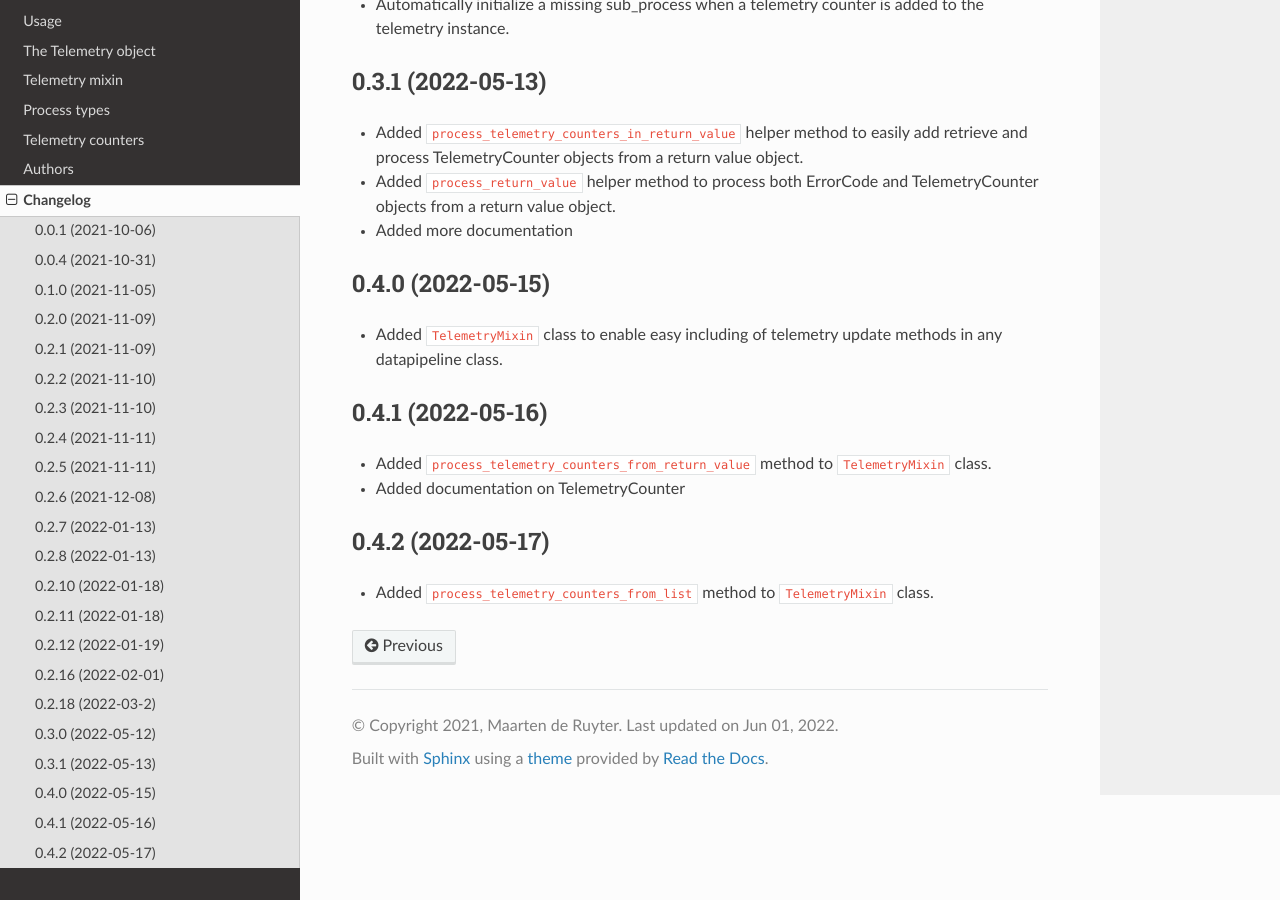
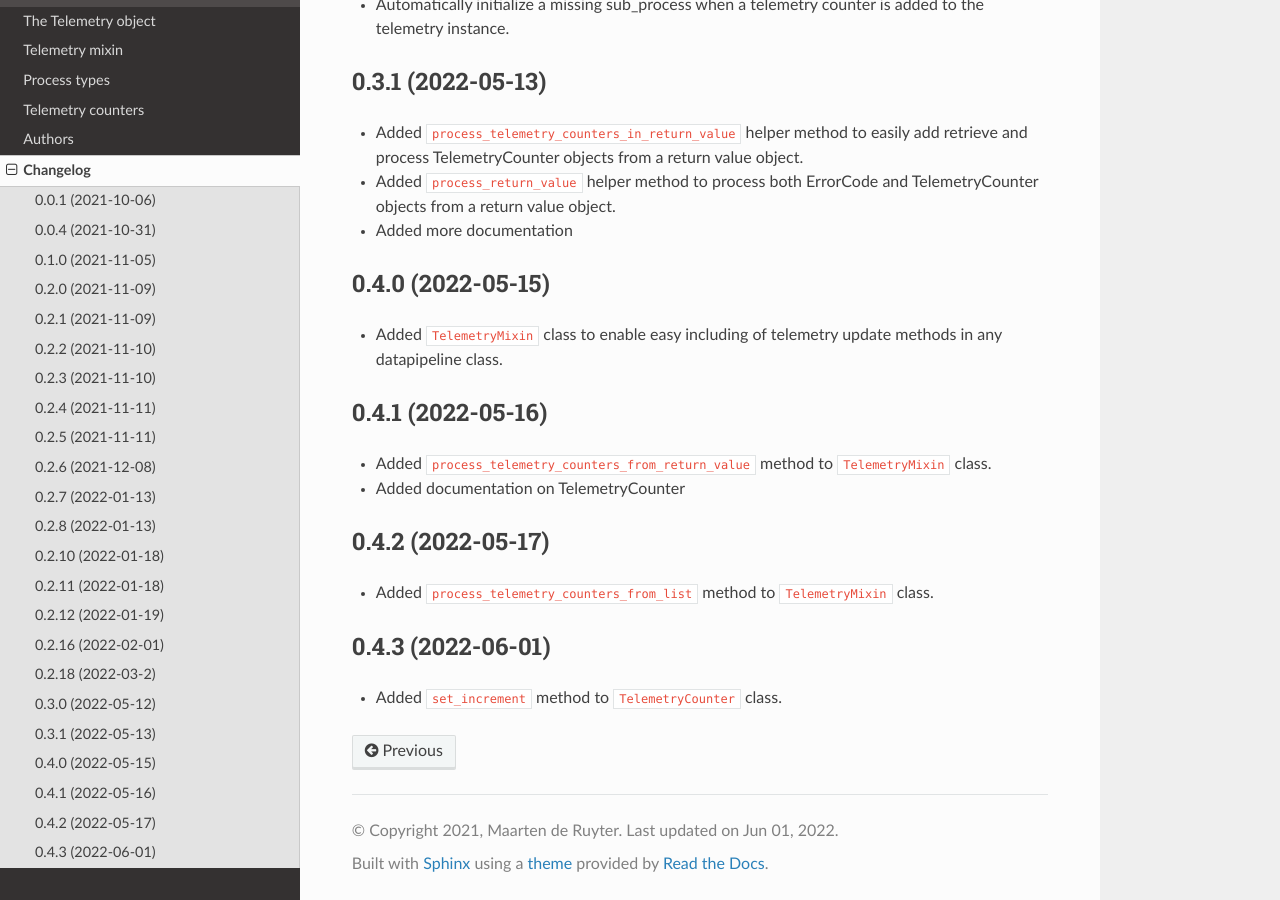
Before and after one commit to MaartendeRuyter/pipeline-telemetry, a Sphinx documentation site: the page built from docs/changelog.rst, in a window 1280 px wide and 900 px high, scrolled down 2849 px. Built offline with Sphinx 7.4.7 and the Read the Docs theme 2.0.0, drawn with Linux system fonts in a browser that asks for light colours; pages that are not in the unit, such as notebooks, are missing from menus.

Commit message:
versi 0.4.3

```diff
--- a/CHANGELOG.rst
+++ b/CHANGELOG.rst
@@ -165,3 +165,8 @@ Changelog
 -------------------
 
 * Added ``process_telemetry_counters_from_list`` method to ``TelemetryMixin`` class.
+
+0.4.3 (2022-06-01)
+-------------------
+
+* Added ``set_increment`` method to ``TelemetryCounter`` class.
--- a/docs/conf.py
+++ b/docs/conf.py
@@ -21,7 +21,7 @@ project = "Pipeline Telemetry"
 year = "2021"
 author = "Maarten de Ruyter"
 copyright = "{0}, {1}".format(year, author)
-version = release = "0.4.2"
+version = release = "0.4.3"
 
 pygments_style = "trac"
 templates_path = ["."]
--- a/setup.py
+++ b/setup.py
@@ -18,7 +18,7 @@ def read(*names, **kwargs):
 
 setup(
     name="pipeline-telemetry",
-    version="0.4.2",
+    version="0.4.3",
     license="LGPL-3.0-or-later",
     description="Create and store data pipeline telemetry data",
     long_description="%s\n%s"
```
Also changed, not shown: .bumpversion.cfg.
